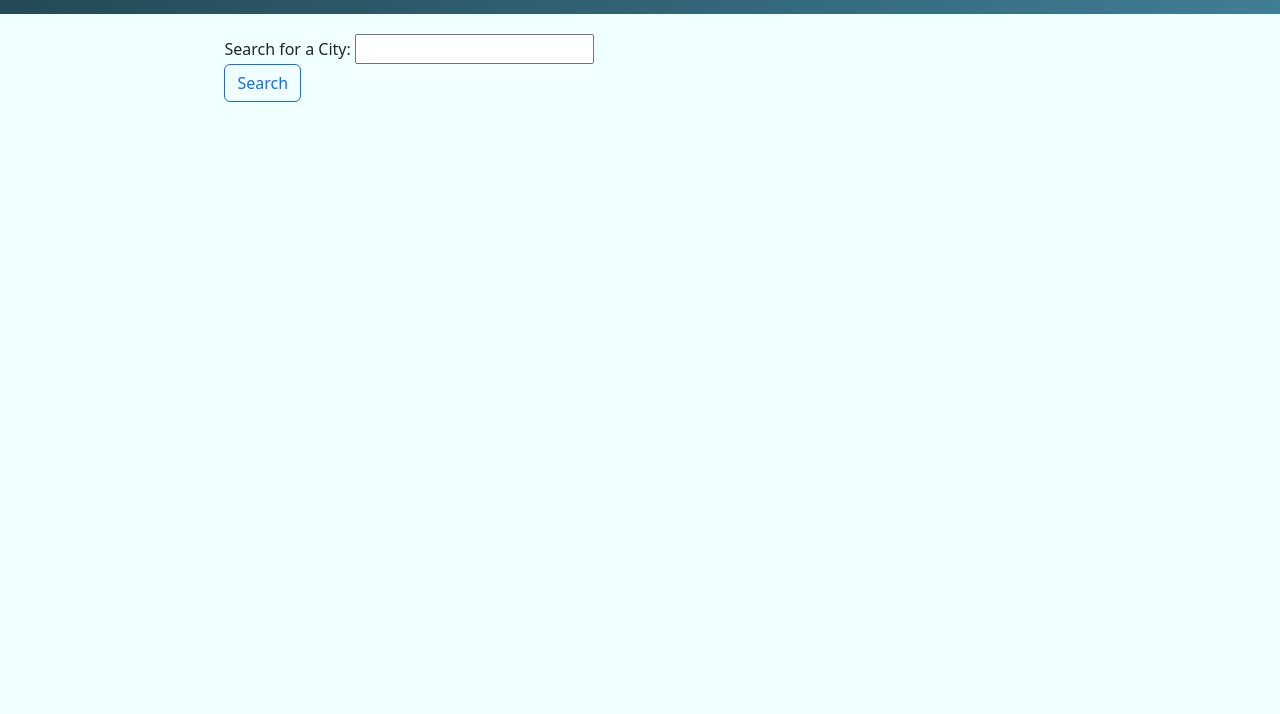
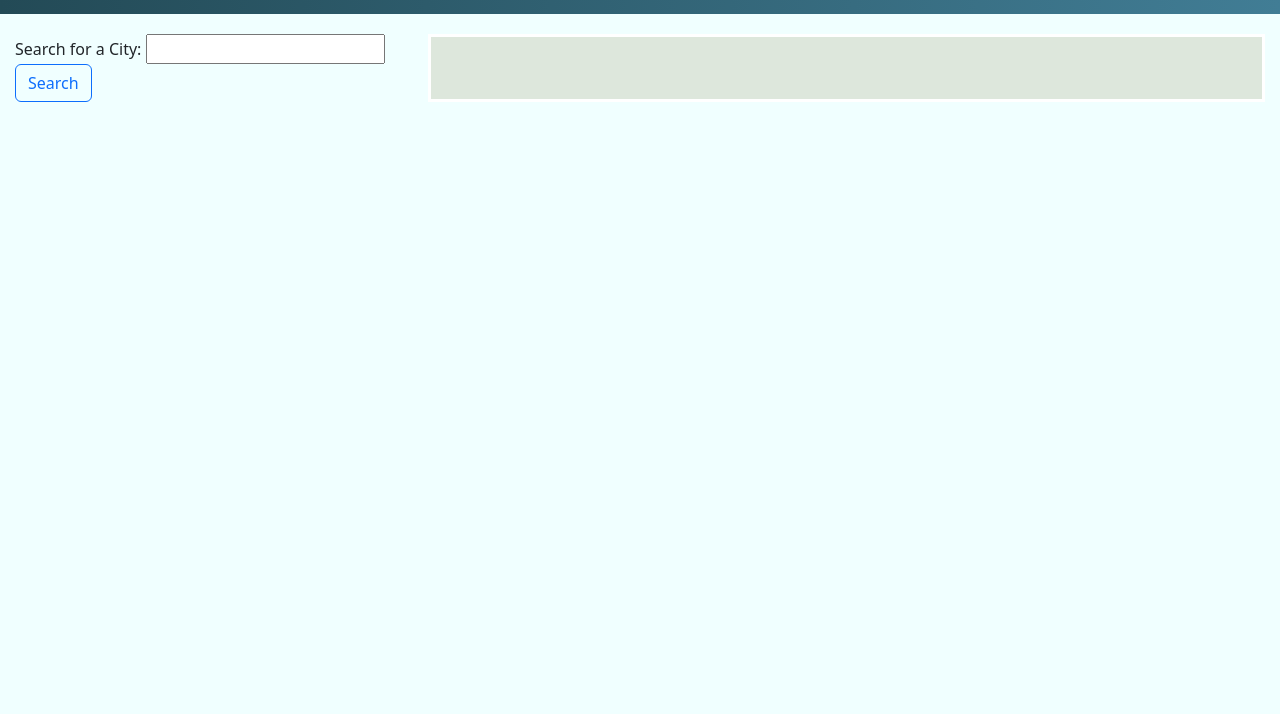
Before and after one commit to hoganrsherrow/open-weather, a plain HTML site: page index.html in a window 1280 px wide. Shown: the part 86-800 px from the top of the page. Drawn offline with nearby package versions, Linux system fonts and the light colour scheme.

Commit message:
html update

```diff
--- a/assets/css/style.css
+++ b/assets/css/style.css
@@ -59,6 +59,8 @@ header h1 {
 
 /* Forecast Styling */
 .forecast-container{
+    background-color: var(--tertiary-color);
+    border: 3px solid white;
     flex-basis: 67%;
 }
 
--- a/index.html
+++ b/index.html
@@ -22,7 +22,7 @@
             <input name="city" id="city" type="text" />
             <button class="btn btn-outline-primary city-btn" type="button">Search</button>
         </section>
-        <section class="forecast-conainer" id="forecast-container"></section>
+        <section class="forecast-container" id="forecast-container"></section>
     </main>
     <script src="https://ajax.googleapis.com/ajax/libs/jquery/3.6.0/jquery.min.js"></script>
     <script src="./assets/js/script.js"></script>
```
